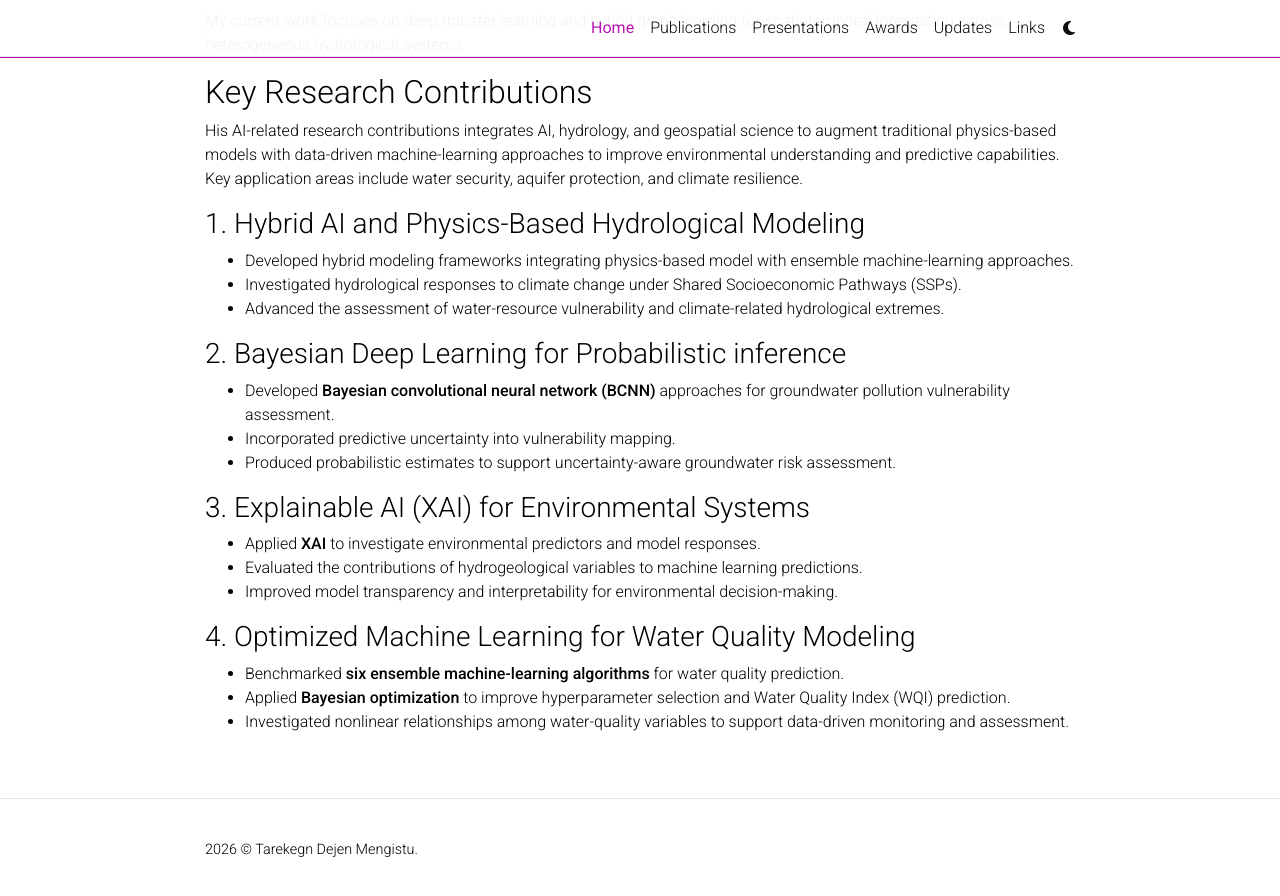
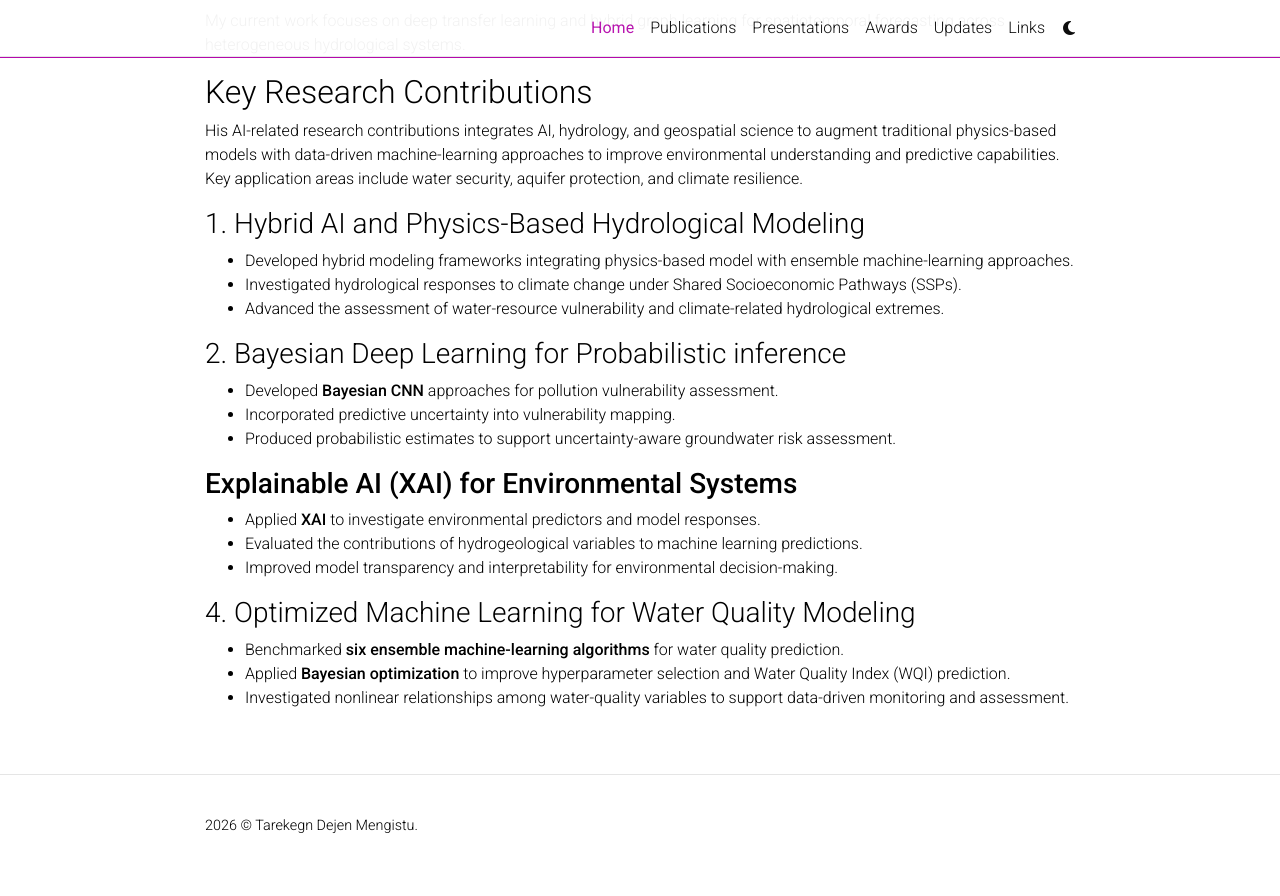
Before and after one commit to tdmengistu/tdmengistu.github.io, a Jekyll site: the page built from _pages/about.md, in a window 1280 px wide and 900 px high, scrolled down 520 px. Shown: the top 896 px of the window. Built offline with Jekyll 4.4.1, drawn with Linux system fonts in a browser that asks for light colours; a style sheet for code colours, icons or effects is not loaded.

Commit message:
Update about.md

```diff
--- a/_pages/about.md
+++ b/_pages/about.md
@@ -35,11 +35,11 @@ His AI-related research contributions  integrates AI, hydrology, and geospatial
 
 ### 2. Bayesian Deep Learning for Probabilistic inference
 
-- Developed **Bayesian convolutional neural network (BCNN)** approaches for groundwater pollution vulnerability assessment.
+- Developed **Bayesian CNN** approaches for pollution vulnerability assessment.
 - Incorporated predictive uncertainty into vulnerability mapping.
 - Produced probabilistic estimates to support uncertainty-aware groundwater risk assessment.
 
-### 3. Explainable AI (XAI) for Environmental Systems
+### **Explainable AI (XAI) for Environmental Systems**
 
 - Applied **XAI** to investigate environmental predictors and model responses.
 - Evaluated the contributions of hydrogeological variables to machine learning predictions.
```
